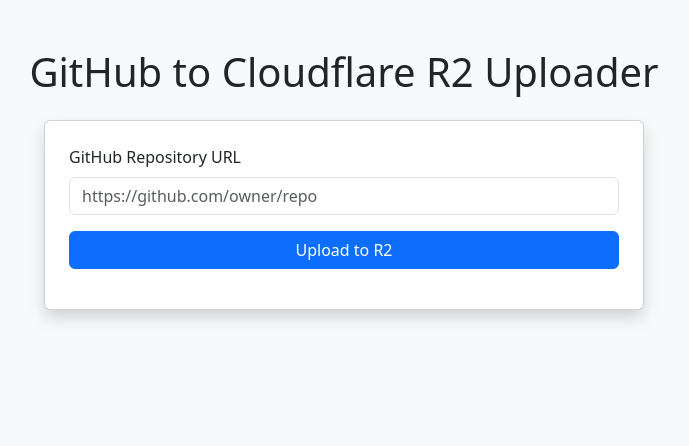
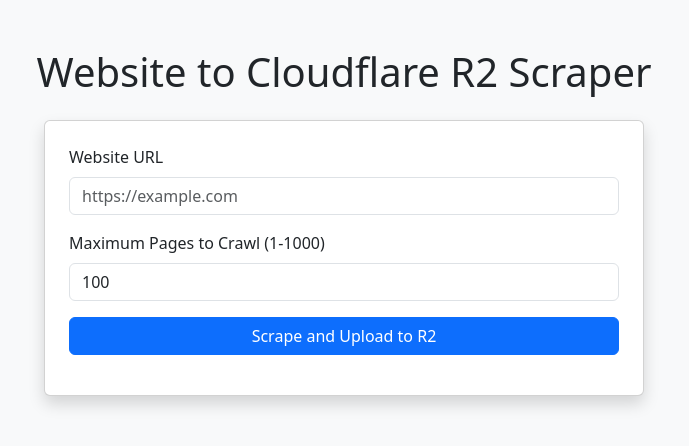
Before and after one commit to kalam-dev/scra, a Flask app: page / in a window 1280 px wide. Shown: the top 446 px of the page, without its empty margins (296-985 px from the left). Run offline with Flask 3, Linux system fonts and the light colour scheme; some libraries are stand-ins or nearby versions.

Commit message:
Update index.html

```diff
--- a/templates/index.html
+++ b/templates/index.html
@@ -3,26 +3,31 @@
 <head>
     <meta charset="UTF-8">
     <meta name="viewport" content="width=device-width, initial-scale=1.0">
-    <title>GitHub to Cloudflare R2 Uploader</title>
+    <title>Website to Cloudflare R2 Scraper</title>
     <link href="https://cdn.jsdelivr.net/npm/bootstrap@5.3.0/dist/css/bootstrap.min.css" rel="stylesheet">
     <link rel="stylesheet" href="{{ url_for('static', filename='css/style.css') }}">
 </head>
 <body>
     <div class="container mt-5">
-        <h1 class="text-center mb-4">GitHub to Cloudflare R2 Uploader</h1>
+        <h1 class="text-center mb-4">Website to Cloudflare R2 Scraper</h1>
         <div class="card p-4 shadow">
-            <form id="uploadForm">
+            <form id="scrapeForm">
                 <div class="mb-3">
-                    <label for="repoUrl" class="form-label">GitHub Repository URL</label>
-                    <input type="text" class="form-control" id="repoUrl" placeholder="https://github.com/owner/repo" required>
+                    <label for="websiteUrl" class="form-label">Website URL</label>
+                    <input type="text" class="form-control" id="websiteUrl" placeholder="https://example.com" required>
                 </div>
-                <button type="submit" class="btn btn-primary w-100">Upload to R2</button>
+                <div class="mb-3">
+                    <label for="maxPages" class="form-label">Maximum Pages to Crawl (1-1000)</label>
+                    <input type="number" class="form-control" id="maxPages" min="1" max="1000" value="100" required>
+                </div>
+                <button type="submit" class="btn btn-primary w-100">Scrape and Upload to R2</button>
             </form>
             <div id="progressSection" class="mt-3 d-none">
                 <div class="progress">
                     <div id="progressBar" class="progress-bar progress-bar-striped progress-bar-animated" role="progressbar" style="width: 0%"></div>
                 </div>
                 <p id="progressMessage" class="text-center mt-2"></p>
+                <p id="pagesProcessed" class="text-center mt-2"></p>
             </div>
             <div id="loading" class="loading-spinner d-none">
                 <div class="spinner"></div>
```
